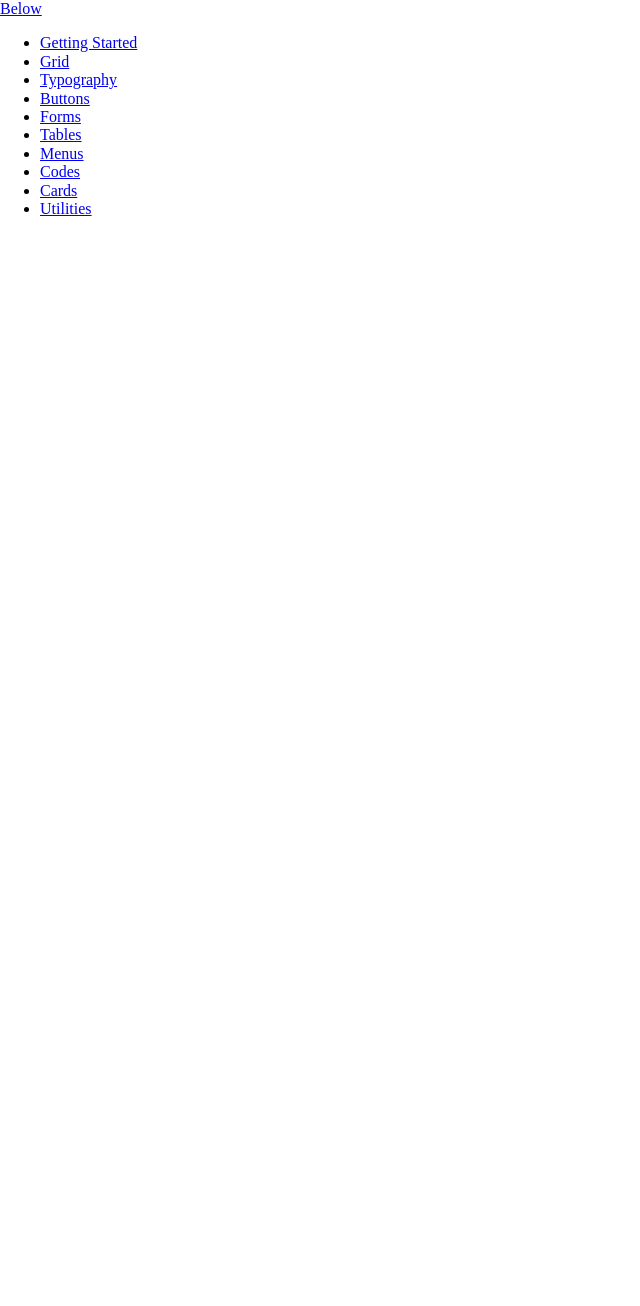
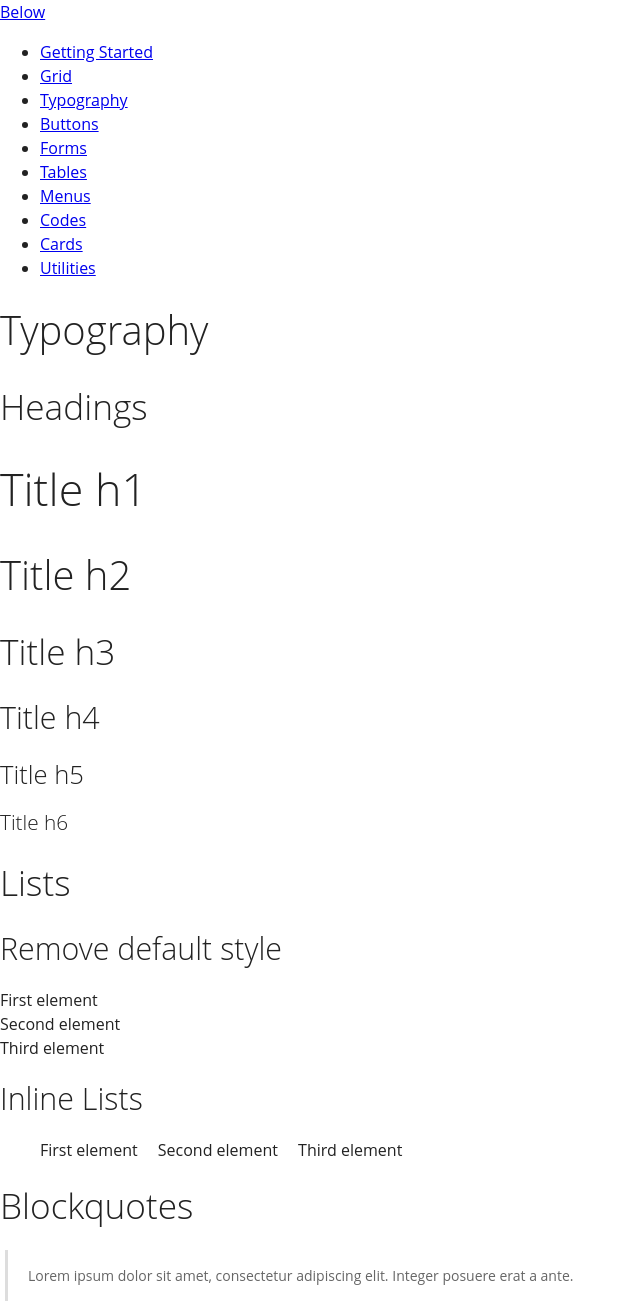
Before and after one commit to innusource/below, a Jekyll site: the page built from 03-typography.html, in a window 1280 px wide. Shown: the whole page, without its empty margins (0-640 px from the left). Built offline with Jekyll 4.4.1, drawn with Linux system fonts in a browser that asks for light colours; before the commit the page ends 900 px from its top, so only the background shows below that.

Commit message:
Typography Init

```diff
--- a/03-typography.html
+++ b/03-typography.html
@@ -3,3 +3,34 @@ layout: default
 permalink: typography/
 title: Typography
 ---
+
+<h2>Typography</h2>
+
+<h3 class="title">Headings</h3>
+<h1>Title h1</h1>
+<h2>Title h2</h2>
+<h3>Title h3</h3>
+<h4>Title h4</h4>
+<h5>Title h5</h5>
+<h6>Title h6</h6>
+
+<h3 class="title">Lists</h3>
+<h4>Remove default style</h4>
+<ul class="list clean">
+  <li>First element</li>
+  <li>Second element</li>
+  <li>Third element</li>
+</ul>
+
+<h4>Inline Lists</h4>
+<ul class="list inline">
+  <li>First element</li>
+  <li>Second element</li>
+  <li>Third element</li>
+</ul>
+
+
+<h3 class="title">Blockquotes</h3>
+<blockquote>
+  Lorem ipsum dolor sit amet, consectetur adipiscing elit. Integer posuere erat a ante.
+</blockquote>
--- a/_sass/below.scss
+++ b/_sass/below.scss
@@ -2,3 +2,4 @@
 
 @import "below/variables";
 @import "below/base";
+@import "below/typography";
--- a/_sass/below/base.scss
+++ b/_sass/below/base.scss
@@ -8,17 +8,16 @@ https://github.com/innusource/below/blob/master/LICENSE
 /*! normalize.css v8.0.0 | MIT License | github.com/necolas/normalize.css */
 
 html {
-  line-height: 1.15;
   -webkit-text-size-adjust: 100%;
 }
 
 body {
+  padding: 0;
   margin: 0;
-}
-
-h1 {
-  font-size: 2em;
-  margin: 0.67em 0;
+  font-size: 1rem;
+  font-family: 'Open Sans',sans-serif;
+  color: #222;
+  line-height: 1.5;
 }
 
 hr {
@@ -182,3 +181,7 @@ template {
 [hidden] {
   display: none;
 }
+
+*:focus{
+  outline: 0;
+}
--- /dev/null
+++ b/_sass/below/typography.scss
@@ -0,0 +1,46 @@
+h1, h2, h3, h4, h5, h6{
+  font-weight: 300;
+  margin: 0.5em 0;
+}
+
+h1{
+  font-size: 2.8rem;
+}
+
+h2{
+  font-size: 2.5rem;
+}
+
+h3{
+  font-size: 2.2rem;
+}
+
+h4{
+  font-size: 1.9rem;
+}
+
+h5{
+  font-size: 1.6rem;
+}
+
+h6{
+  font-size: 1.3rem;
+}
+
+.list.inline li{
+  margin-right: 1em;
+  display: inline-block;
+}
+
+.list.clean{
+  padding-left: 0;
+  list-style: none;
+}
+
+blockquote{
+  border-left:3px solid #ddd;
+  padding: 15px 20px;
+  color: #666;
+  font-size: 14px;
+  margin: 5px;
+}
--- a/_sass/docs.scss
+++ b/_sass/docs.scss
@@ -0,0 +1,6 @@
+@charset "utf-8";
+
+@import "docs/base";
+@import "docs/navbar";
+@import "docs/right-sidebar";
+@import "docs/sidebar";
```
Also changed, not shown: _sass/docs/base.scss (added).
